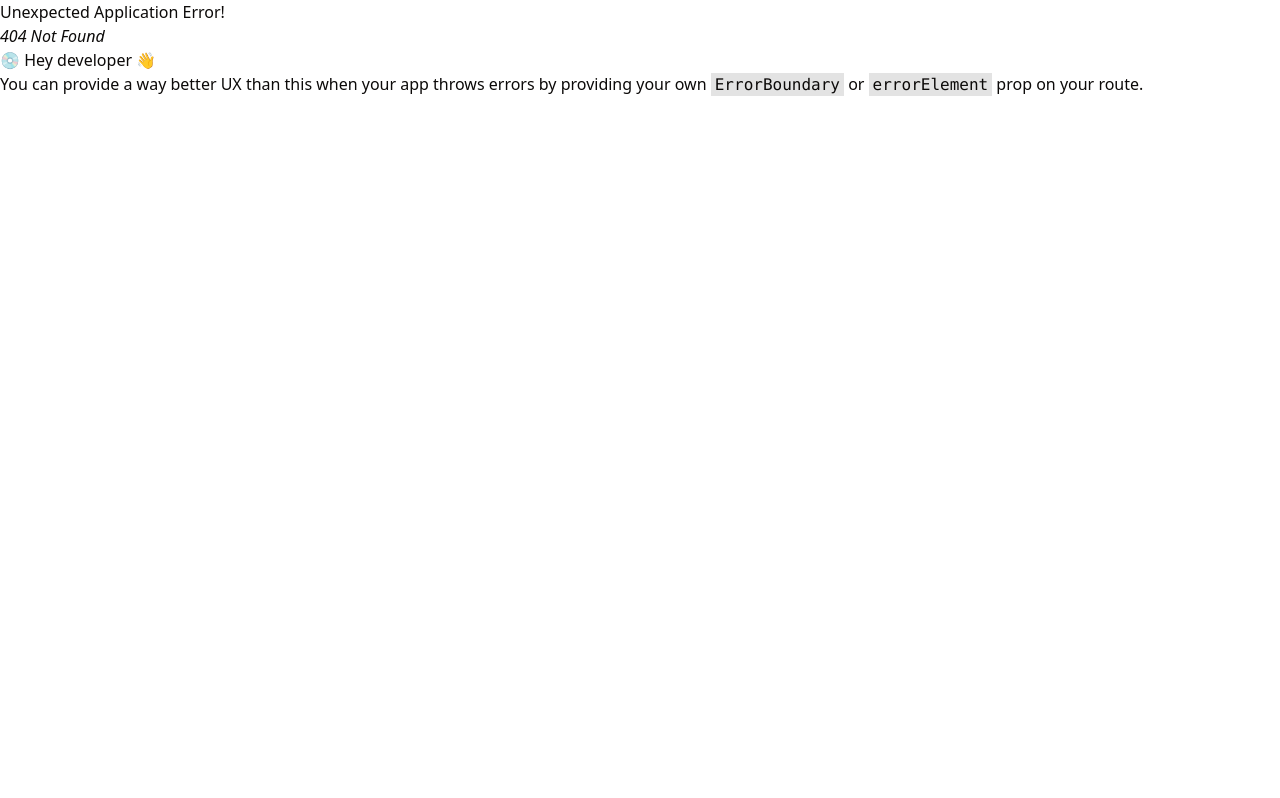
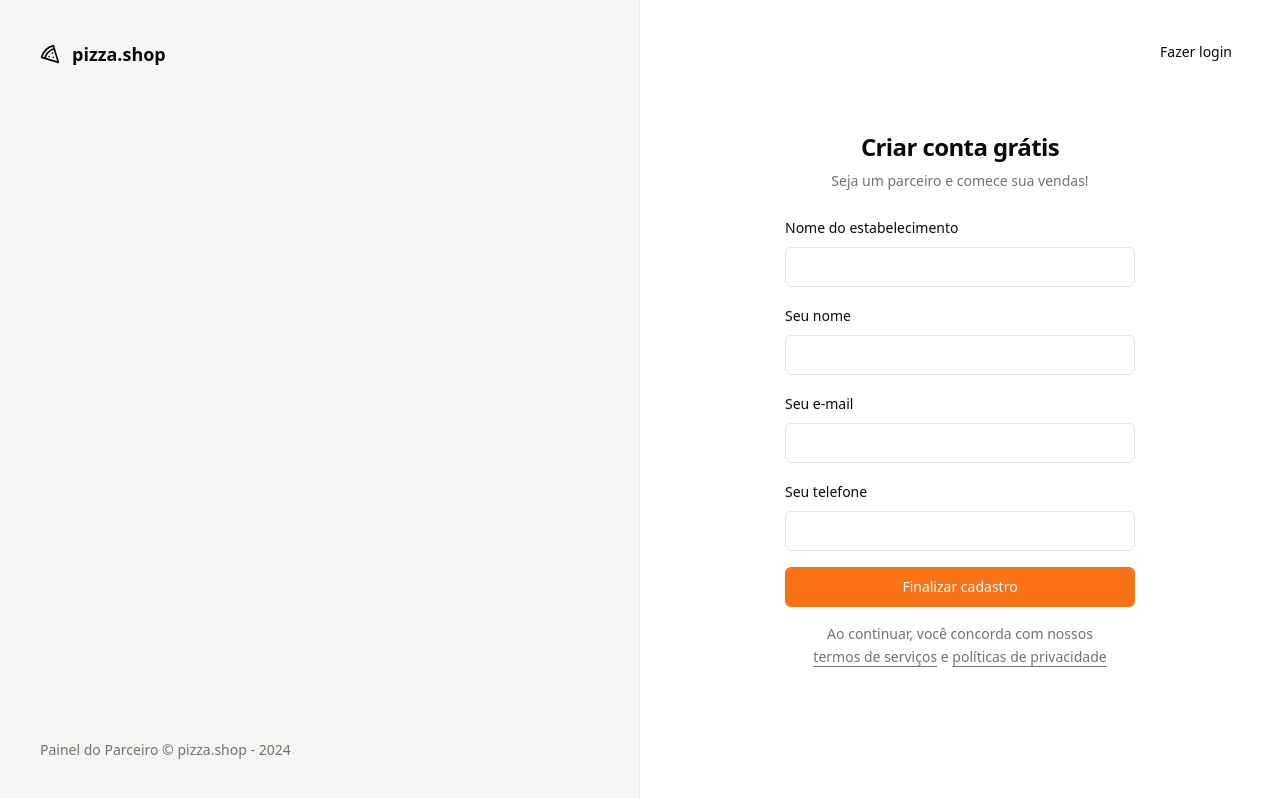
Before and after one commit to marcos-dev14/Pizza-Shop, a React (Vite) app: page /sign-up in a window 1280 px wide. Before the commit this address had no page. Built offline with nearby package versions, Linux system fonts and the light colour scheme.

Commit message:
feat: página de cadastro de restaurante

```diff
--- a/src/pages/_layouts/auth.tsx
+++ b/src/pages/_layouts/auth.tsx
@@ -14,7 +14,7 @@ export function AuthLayout() {
         </footer>
       </div>
 
-      <div className="flex flex-col items-center justify-center">
+      <div className="relative flex flex-col items-center justify-center">
         <Outlet />
       </div>
     </div>
--- a/src/pages/auth/sign-in.tsx
+++ b/src/pages/auth/sign-in.tsx
@@ -1,5 +1,6 @@
 import { Helmet } from 'react-helmet-async'
 import { useForm } from 'react-hook-form'
+import { Link } from 'react-router-dom'
 import { toast } from 'sonner'
 import { z } from 'zod'
 
@@ -43,6 +44,10 @@ export function SignIn() {
       <Helmet title="Login" />
 
       <div className="p-8">
+        <Button variant="ghost" asChild className="absolute right-8 top-8">
+          <Link to="/sign-up">Novo estabelecimento</Link>
+        </Button>
+
         <div className="flex w-[350px] flex-col justify-center gap-6">
           <div className="flex flex-col gap-2 text-center">
             <h1 className="text-2xl font-semibold tracking-tight">
--- /dev/null
+++ b/src/pages/auth/sign-up.tsx
@@ -0,0 +1,115 @@
+import { Helmet } from 'react-helmet-async'
+import { useForm } from 'react-hook-form'
+import { Link, useNavigate } from 'react-router-dom'
+import { toast } from 'sonner'
+import { z } from 'zod'
+
+import { Button } from '@/components/ui/button'
+import { Input } from '@/components/ui/input'
+import { Label } from '@/components/ui/label'
+
+const signUpForm = z.object({
+  restaurantName: z.string(),
+  managerName: z.string(),
+  phone: z.string(),
+  email: z.string().email(),
+})
+
+// Passando o formato do zod para a tipagem do Typescript
+type signUpForm = z.infer<typeof signUpForm>
+
+export function SignUp() {
+  const navigate = useNavigate()
+
+  const {
+    register,
+    handleSubmit,
+    formState: { isSubmitting },
+  } = useForm<signUpForm>()
+
+  async function handleSignUp(data: signUpForm) {
+    try {
+      console.log(data)
+
+      await new Promise((resolve) => setTimeout(resolve, 2000))
+
+      toast.success('Restaurante cadastrado com sucesso.', {
+        action: {
+          label: 'Login',
+          onClick: () => navigate('/sign-in'),
+        },
+      })
+    } catch (error) {
+      toast.error('Erro ao cadastrar restaurante')
+    }
+  }
+
+  return (
+    <>
+      <Helmet title="Cadastro" />
+
+      <div className="p-8">
+        <Button variant="ghost" asChild className="absolute right-8 top-8">
+          <Link to="/sign-in">Fazer login</Link>
+        </Button>
+
+        <div className="flex w-[350px] flex-col justify-center gap-6">
+          <div className="flex flex-col gap-2 text-center">
+            <h1 className="text-2xl font-semibold tracking-tight">
+              Criar conta grátis
+            </h1>
+
+            <p className="text-sm text-muted-foreground">
+              Seja um parceiro e comece sua vendas!
+            </p>
+          </div>
+
+          <form onSubmit={handleSubmit(handleSignUp)} className="space-y-4">
+            <div className="space-y-2">
+              <Label htmlFor="restaurantName">Nome do estabelecimento</Label>
+              <Input
+                id="restaurantName"
+                type="text"
+                {...register('restaurantName')}
+              />
+            </div>
+
+            <div className="space-y-2">
+              <Label htmlFor="managerName">Seu nome</Label>
+              <Input
+                id="managerName"
+                type="text"
+                {...register('managerName')}
+              />
+            </div>
+
+            <div className="space-y-2">
+              <Label htmlFor="email">Seu e-mail</Label>
+              <Input id="email" type="email" {...register('email')} />
+            </div>
+
+            <div className="space-y-2">
+              <Label htmlFor="phone">Seu telefone</Label>
+              <Input id="phone" type="tel" {...register('phone')} />
+            </div>
+
+            <Button disabled={isSubmitting} className="w-full" type="submit">
+              Finalizar cadastro
+            </Button>
+
+            <p className="px-6 text-center text-sm leading-relaxed text-muted-foreground">
+              Ao continuar, você concorda com nossos{' '}
+              <a href="" className="underline underline-offset-4">
+                termos de serviços
+              </a>{' '}
+              e{' '}
+              <a href="" className="underline underline-offset-4">
+                políticas de privacidade
+              </a>
+            </p>
+          </form>
+        </div>
+      </div>
+    </>
+  )
+}
```
Also changed, not shown: src/routes.tsx (+6 -2 lines).
